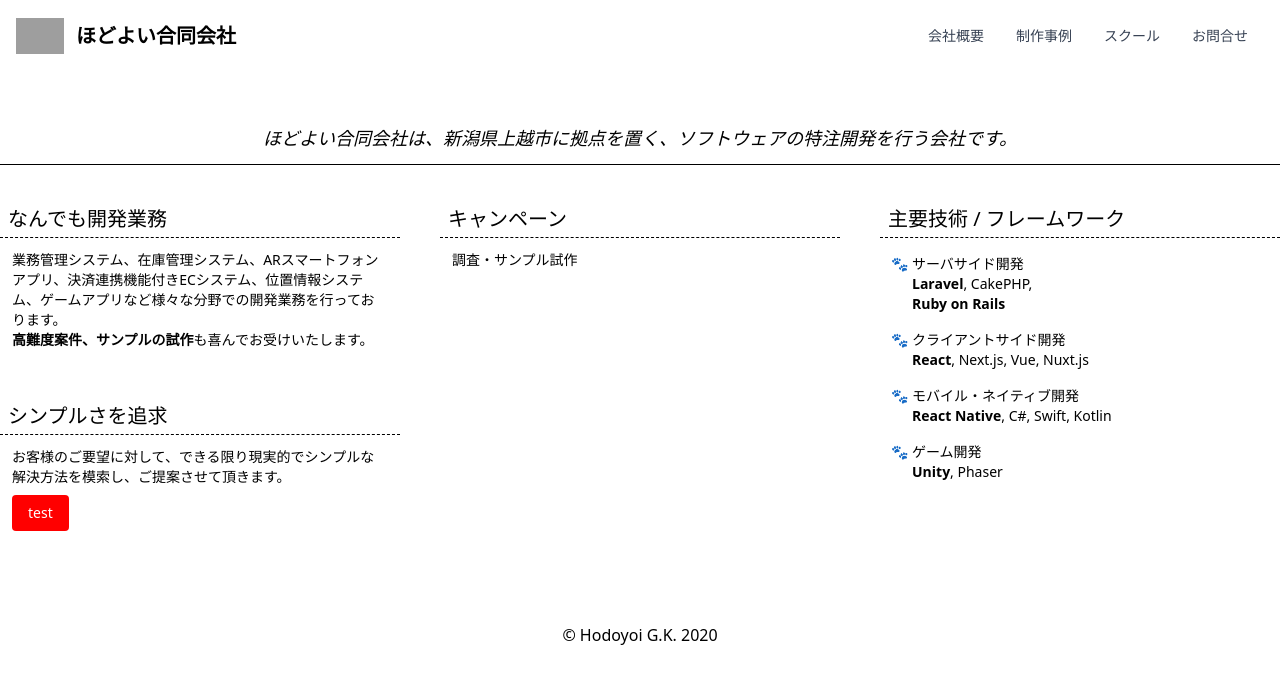
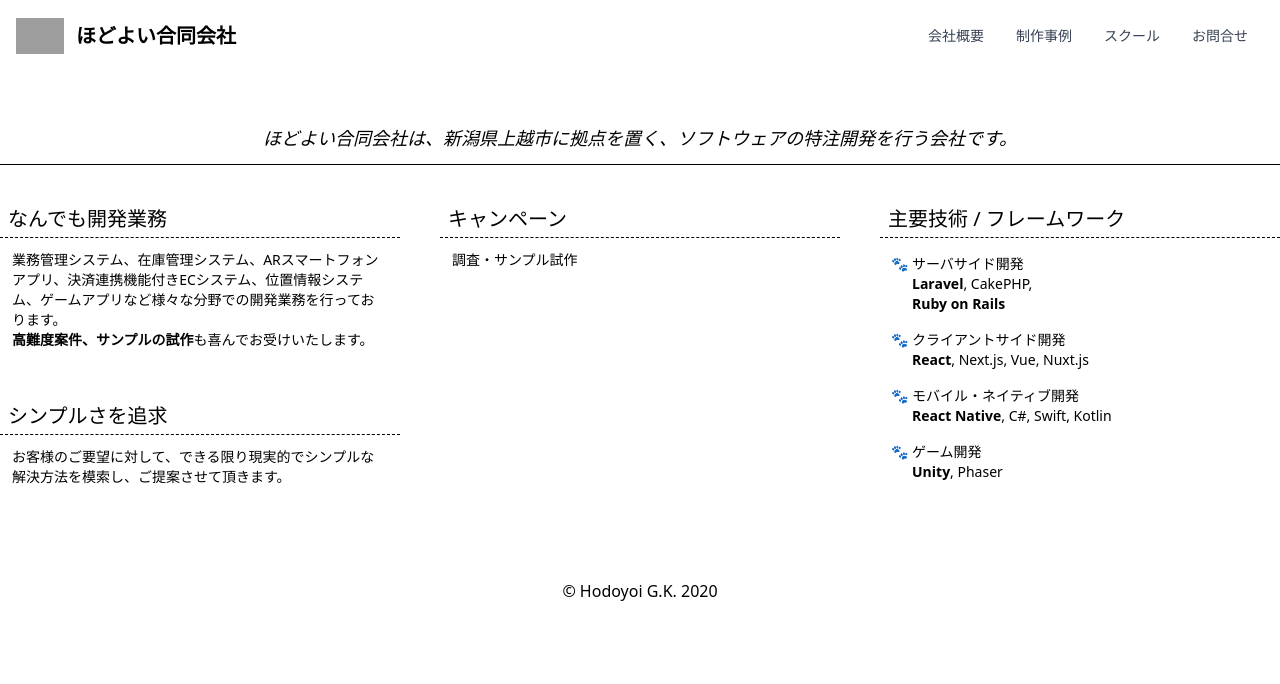
Before and after one commit to hodoyoi/hodoyoi.github.io, a Nuxt app: page / in a window 1280 px wide. Shown: the top 684 px of the page. Built offline with nearby package versions, Linux system fonts and the light colour scheme; grey boxes are pictures that could not be loaded.

Commit message:
remove test button

```diff
--- a/pages/index.vue
+++ b/pages/index.vue
@@ -18,9 +18,6 @@
           <Appeal>シンプルさを追求</Appeal>
           <AppealText>
             お客様のご要望に対して、できる限り現実的でシンプルな解決方法を模索し、ご提案させて頂きます。<br />
-            <button @click="showAlert" class="mt-2 px-4 py-2 bg-blue-500 text-white rounded hover:bg-blue-600 test">
-              test
-            </button>
           </AppealText>
         </div>
 
@@ -72,8 +69,4 @@
 <script setup lang="ts">
 import Appeal from '~/components/index/Appeal.vue';
 import AppealText from '~/components/index/AppealText.vue';
-
-const showAlert = () => {
-  alert('test');
-};
 </script>
```
